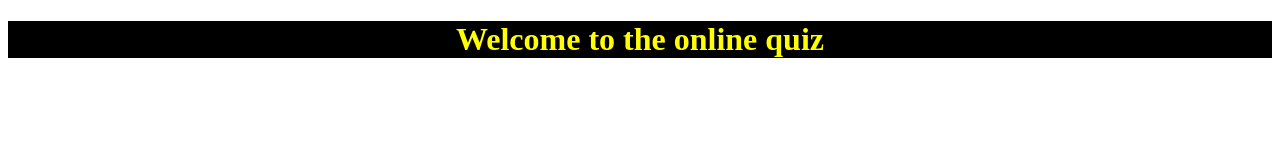
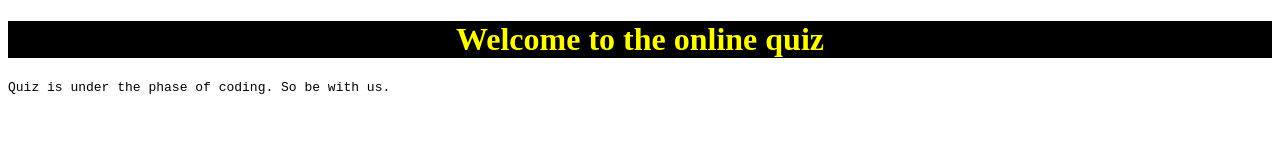
Before and after one commit to AiknoorKaur/quiz, a plain HTML site: page home/index.html in a window 1280 px wide. Drawn offline with Linux system fonts and the light colour scheme.

Commit message:
push commit

```diff
--- a/home/index.html
+++ b/home/index.html
@@ -9,6 +9,7 @@
     <link rel="stylesheet" href="/style/style.css">
 </head>
 <body><h1>Welcome to the online quiz</h1>
+    <pre>Quiz is under the phase of coding. So be with us.</pre>
 
 </body>
 </html>
```
